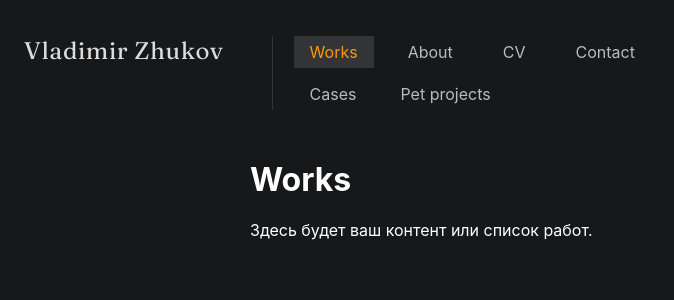
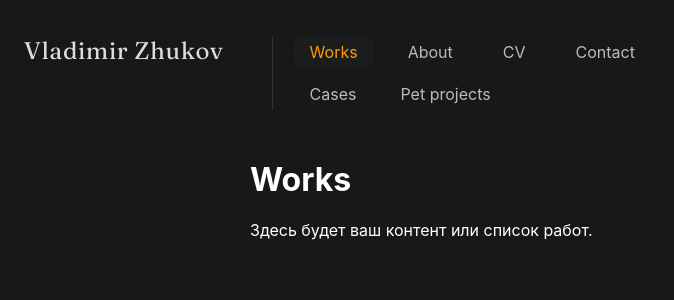
Before and after one commit to uxiscool/experience, a Jekyll site: the page built from index.md, in a window 1280 px wide. Shown: the top 300 px of the page, without its empty margins (0-674 px from the left). Built offline with Jekyll 4.4.1, drawn with Linux system fonts in a browser that asks for light colours.

Commit message:
Add files via upload

```diff
--- a/assets/css/main.css
+++ b/assets/css/main.css
@@ -92,15 +92,15 @@ header {
   color: #bbb;
   text-decoration: none;
   padding: 6px 16px;
-  border-radius: 0px;
+  border-radius: 8px;
   transition: background 0.25s, color 0.15s;
 }
 .menu-link:hover, .sub-link:hover {
-  background: #323437;
+  background: #1b1c1d;
   color: #ff9900;
 }
 .menu-link.current, .sub-link.current {
-  background: #323437;
+  background: #1b1c1d;
   color: #ff9900;
 }
 
```
